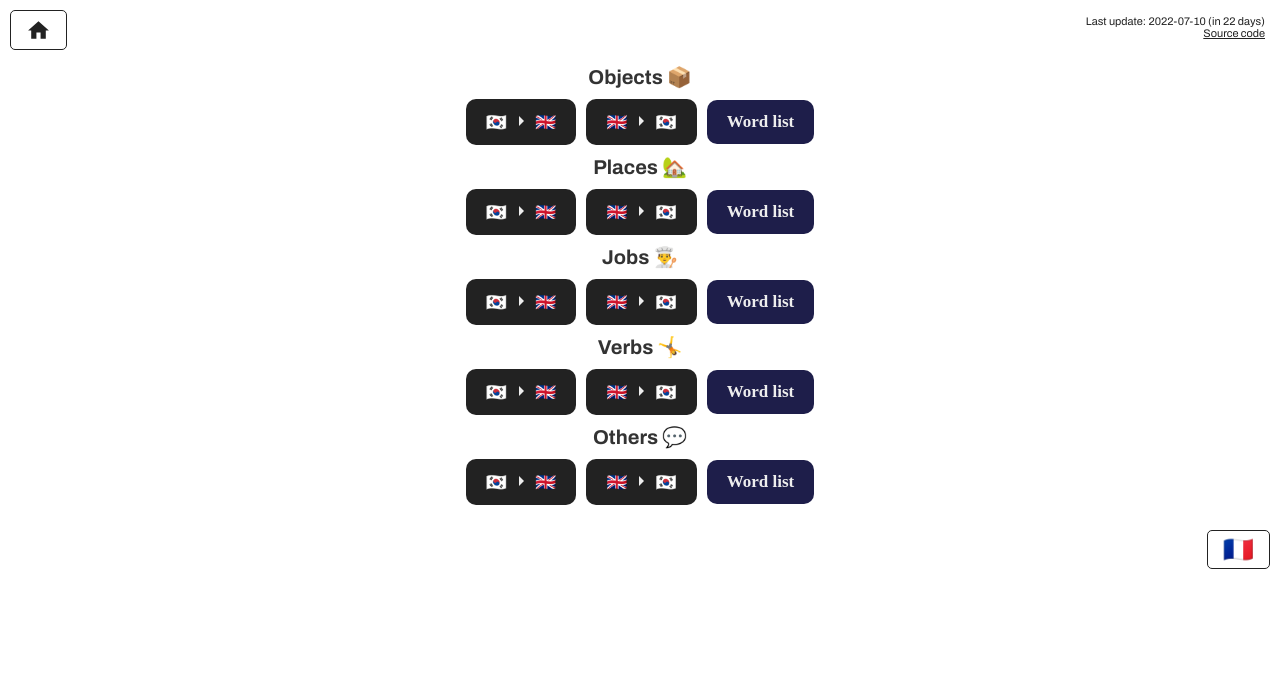
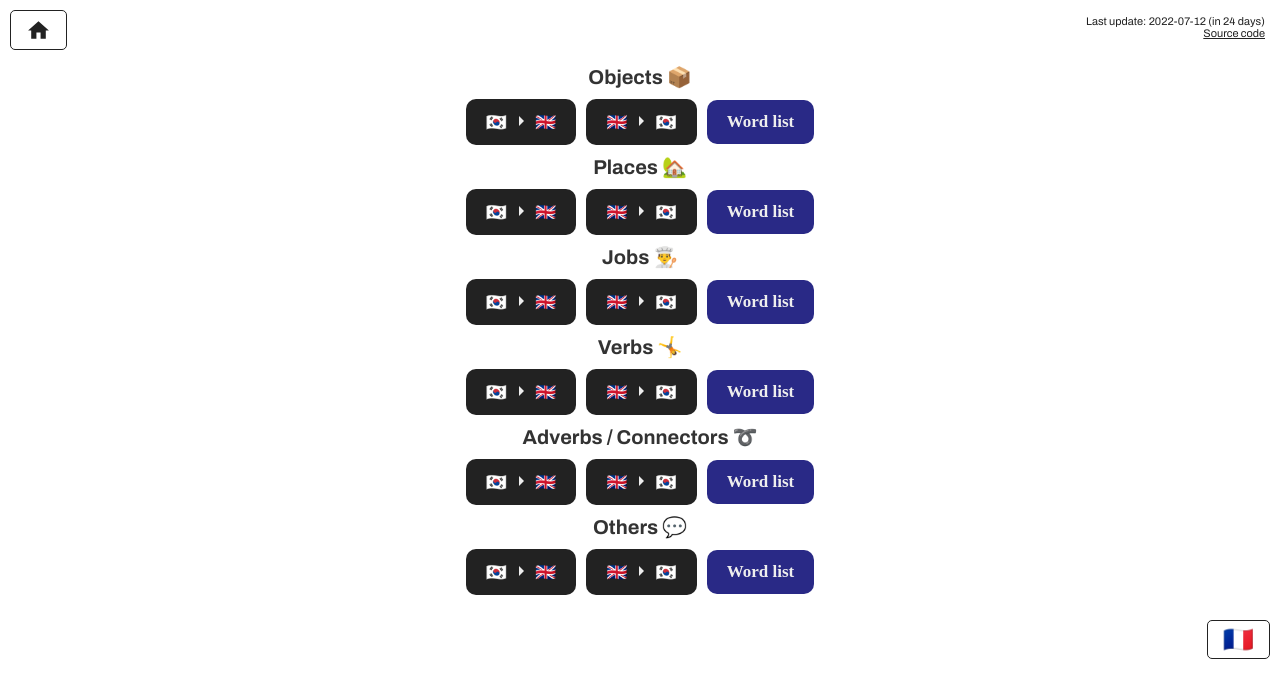
Before and after one commit to Paphos/LearnVocabularyApp, a React (Create React App) app: page /en in a window 1280 px wide. Shown: the top 698 px of the page. Built offline with nearby package versions, Linux system fonts and the light colour scheme; a web font is replaced by a local one.

Commit message:
Add adverbs list + New words

```diff
--- a/src/pages/HomePage.jsx
+++ b/src/pages/HomePage.jsx
@@ -29,6 +29,7 @@ export function HomePage() {
         <Line langCode={langCode} topicName={<>Places &#127969;</>} topicId="places" />
         <Line langCode={langCode} topicName={<>Jobs &#128104;&#8205;&#127859;</>} topicId="jobs" />
         <Line langCode={langCode} topicName={<>Verbs &#129336;</>} topicId="verbs" />
+        <Line langCode={langCode} topicName={<>Adverbs / Connectors &#10160;</>} topicId="adverbs" />
         <Line langCode={langCode} topicName={<>Others &#128172;</>} topicId="others" />
       </div>
       <div style={{
--- a/src/pages/HomePage.scss
+++ b/src/pages/HomePage.scss
@@ -26,10 +26,10 @@
 
 .btn-type2 {
     color: #EEE;
-    background-color: rgb(30, 30, 74);
+    background-color: rgb(41, 41, 134);
 
     &:hover, &:focus {
-        background-color: rgb(70, 68, 92);
+        background-color: rgb(92, 92, 191);
     }
 }
 
```
Also changed, not shown: public/database/adverbs.csv (added), public/database/objects.csv, public/database/others.csv, public/database/places.csv, public/database/verbs.csv, 1 other file (tests, documents, lock files or other folders).
